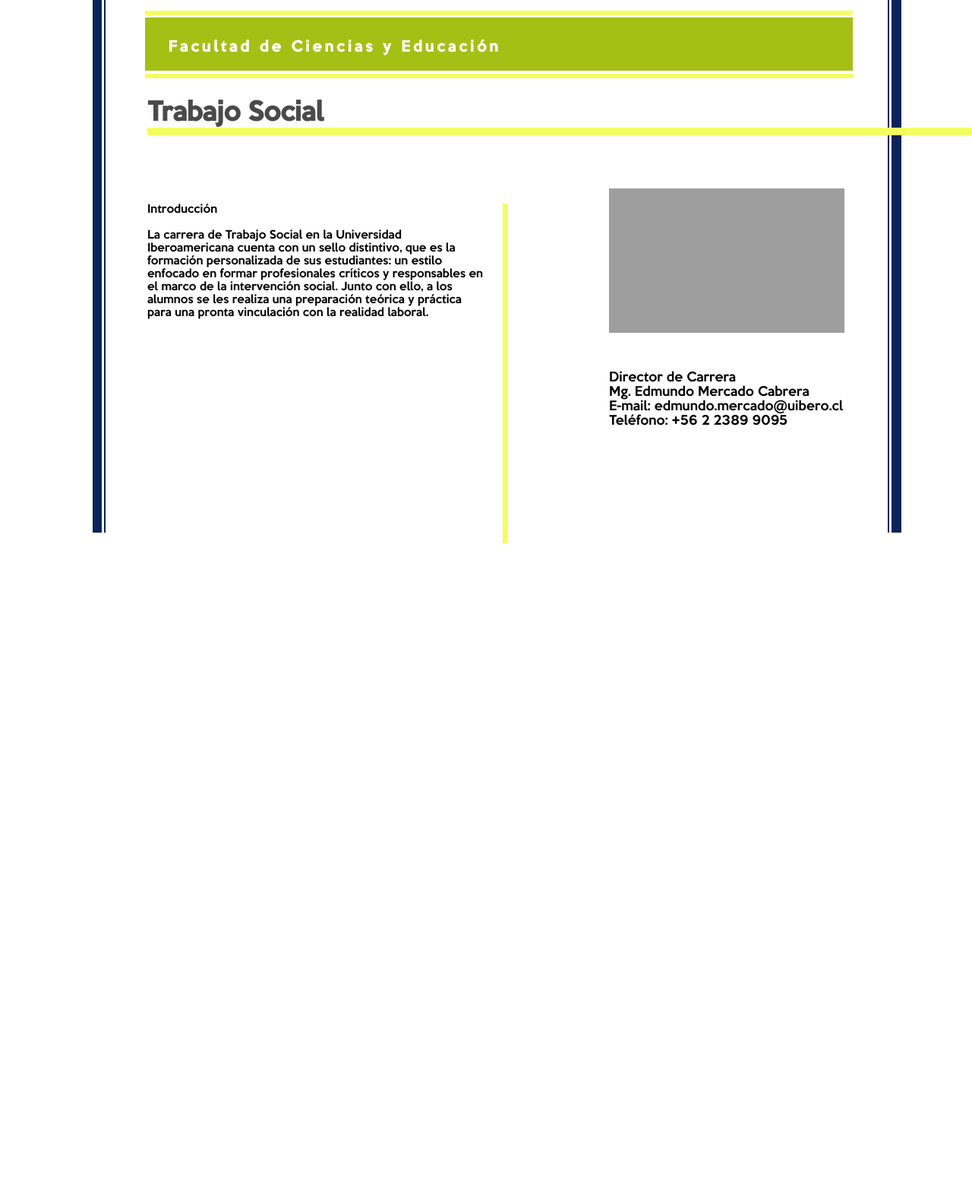
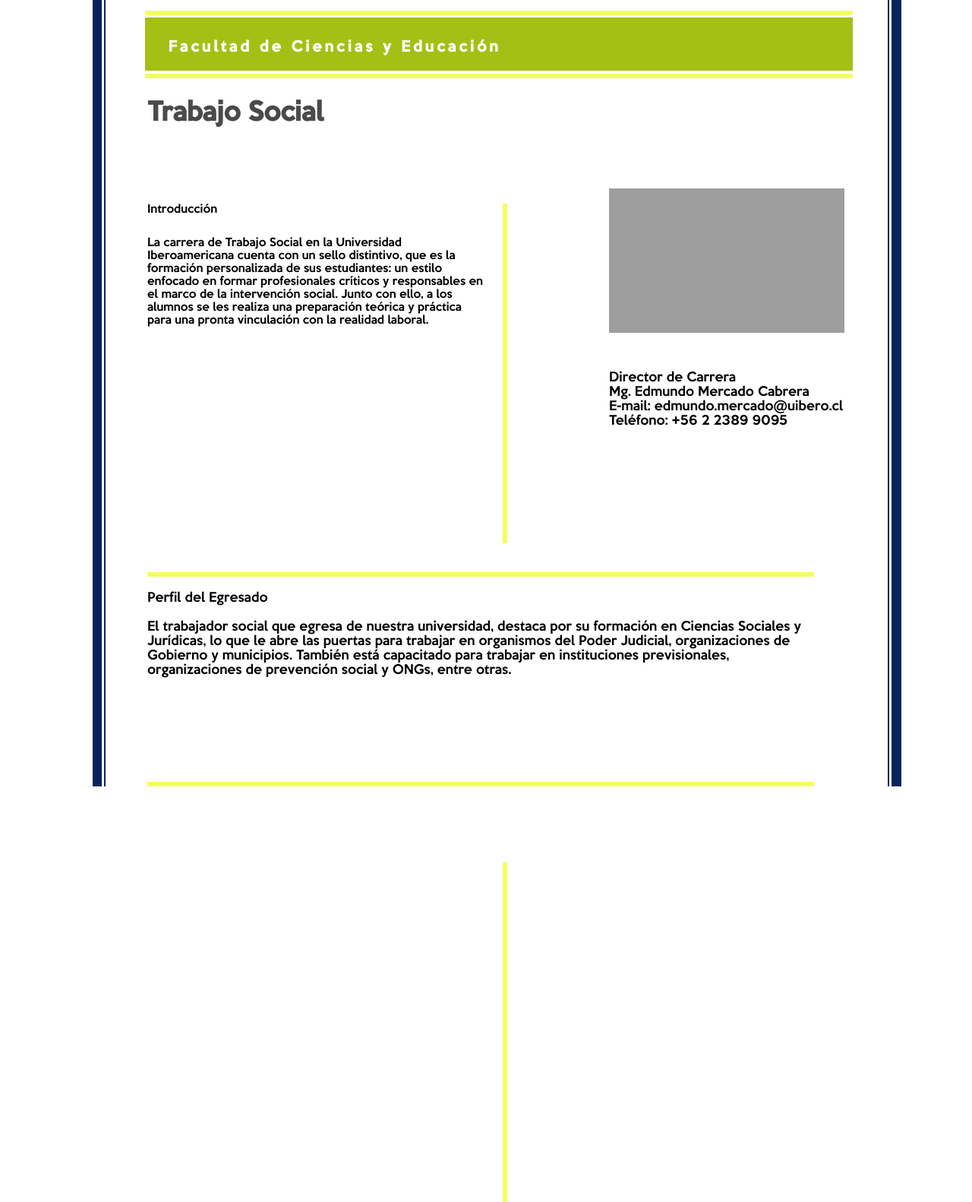
Before and after one commit to CamiloLira/uibero, a PHP site: page /facultad-trabajosocial.php in a window 1280 px wide. Shown: the part 418-2000 px from the top of the page at 76% size. Before the commit the page ends 1133 px from the top, so only its background shows below. Run offline with PHP 8.4, Linux system fonts and the light colour scheme; grey boxes are pictures that could not be loaded.

Commit message:
trabajosocial

```diff
--- a/css/facultatsocial.css
+++ b/css/facultatsocial.css
@@ -18,7 +18,9 @@
 
 }
 
-#intro{
+.intro{
+	font-size:16px;
+
 	position: absolute;
 		font-family:'KeepCalm-Medium', Helvetica, Arial;
 	border-right: solid 6px #f2ff61;
@@ -27,7 +29,10 @@
 	width: 35%;
 	height: 447px;
 	font-size: 14px;
+
 }
+.texto {
+	margin-top:10px;}
 
 #ladoderecho {
 	margin-right:55px;
@@ -55,9 +60,13 @@
 
 	}
 
-#lineahorizontal {
-	position: fixed;
-	height:10px;
+
+
+#texto2{
+	font-family:'KeepCalm-Medium', Helvetica, Arial;
+	margin-top:60%;
+	border-top:solid 6px #f2ff61;
+		border-bottom:solid 6px #f2ff61;
+	height:270px;
 	width:90%;
-	background-color:#f2ff61;
 	}
--- a/facultad-trabajosocial.php
+++ b/facultad-trabajosocial.php
@@ -20,9 +20,9 @@
 <div id="textosts">
 
 	<h1 class="gris-oscuro"> Trabajo Social</h1>
-  <div id="intro">
+  <div class="intro">
     <p>Introducción</p><br/>
-    <p>La carrera de Trabajo Social en la Universidad Iberoamericana cuenta con un sello distintivo, que es la formación personalizada de sus estudiantes: un estilo enfocado en formar profesionales críticos y responsables en el marco de la intervención social. Junto con ello, a los alumnos se les realiza una preparación teórica y práctica para una pronta vinculación con la realidad laboral.</p>
+    <p class="texto">La carrera de Trabajo Social en la Universidad Iberoamericana cuenta con un sello distintivo, que es la formación personalizada de sus estudiantes: un estilo enfocado en formar profesionales críticos y responsables en el marco de la intervención social. Junto con ello, a los alumnos se les realiza una preparación teórica y práctica para una pronta vinculación con la realidad laboral.</p>
   </div>
 
  <div id="ladoderecho">
@@ -31,9 +31,17 @@
    Mg. Edmundo Mercado Cabrera<br>
    E-mail: edmundo.mercado@uibero.cl<br>
   Teléfono: +56 2 2389 9095</div></div>
-  <div id="lineahorizontal"></div>
 
+  <div id="texto2">
+    <p>&nbsp;</p>
+    <p>Perfil del Egresado
+    </p>
+    <p>&nbsp;</p>
+    <p> El trabajador social que egresa de nuestra universidad, destaca por su formación en Ciencias Sociales y Jurídicas, lo que le abre las puertas para trabajar en organismos del Poder Judicial, organizaciones de Gobierno y municipios. También está capacitado para trabajar en instituciones previsionales, organizaciones de prevención social y ONGs, entre otras. </p>
+  </div>
+<div class="intro"></div>
 </div>
+
 <!-- div para los bordes -->
 <div></div>
 
```
